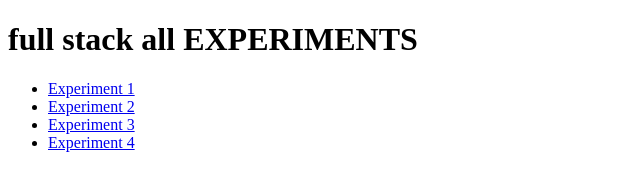
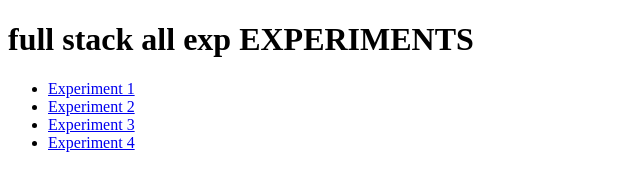
Before and after one commit to palgeet60/full-stack-all-exp-, a plain HTML site: page index.html in a window 1280 px wide. Shown: the whole page, without its empty margins (0-640 px from the left). Drawn offline with Linux system fonts and the light colour scheme.

Commit message:
Update title and header text in index.html

```diff
--- a/index.html
+++ b/index.html
@@ -1,11 +1,11 @@
 <!DOCTYPE html>
 <html>
 <head>
-  <title>full stack all LAB</title>
+  <title>full stack all exp LAB</title>
 </head>
 <body>
 
-  <h1>full stack all EXPERIMENTS</h1>
+  <h1>full stack all exp EXPERIMENTS</h1>
 
   <ul>
     <li><a href="./Exp1/index.html">Experiment 1</a></li>
```
